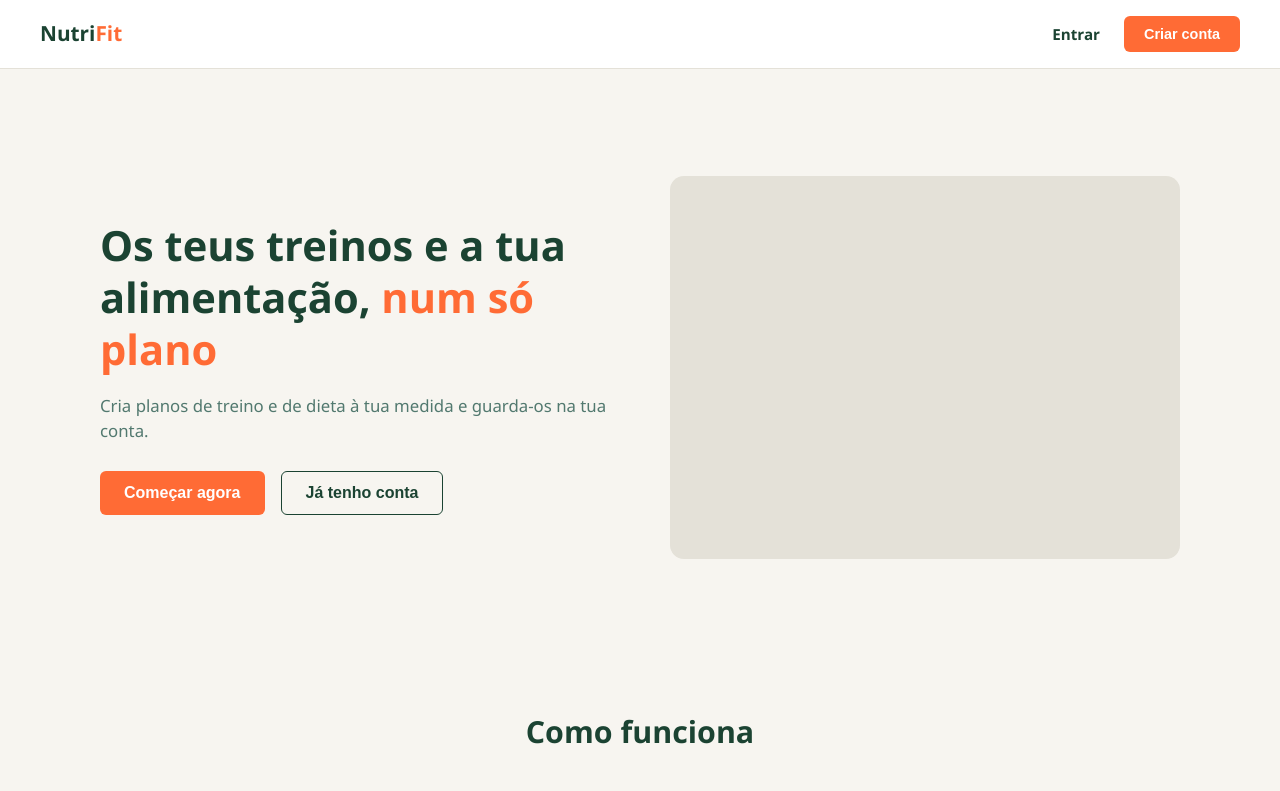
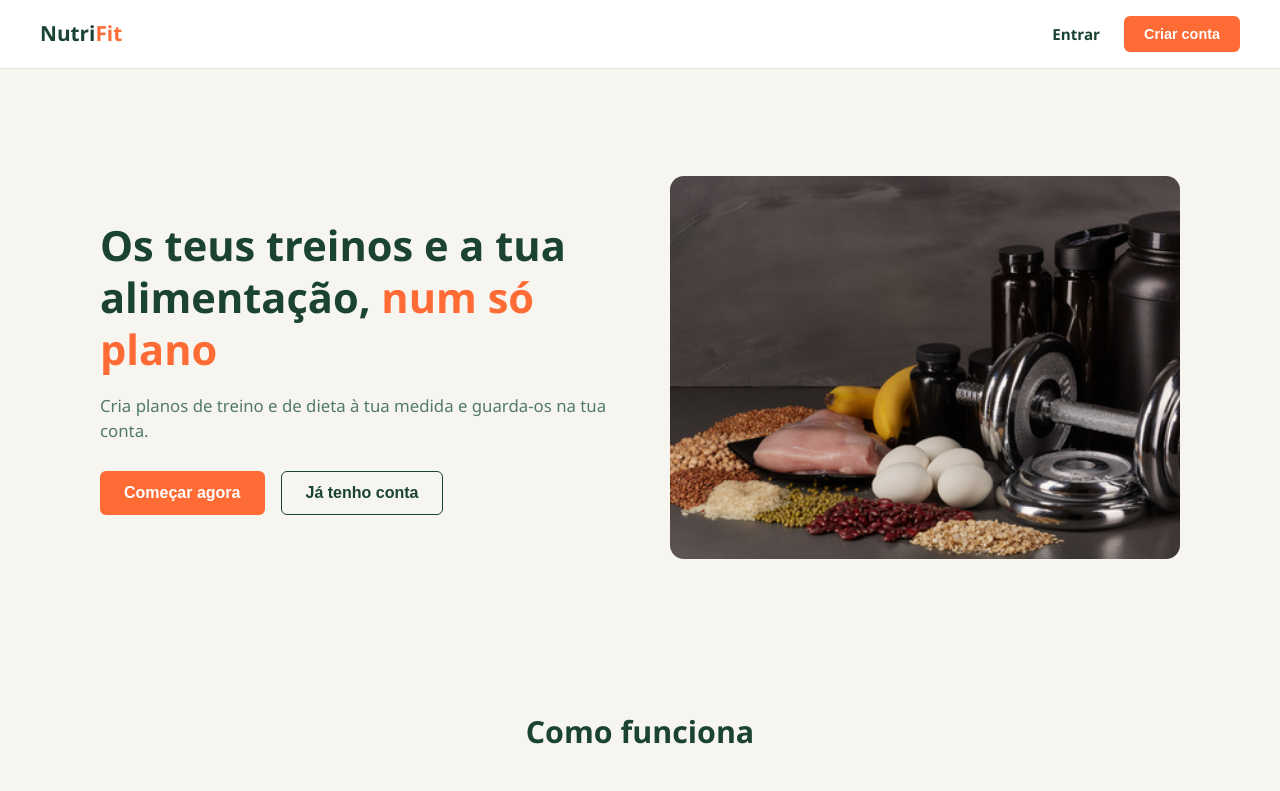
Before and after one commit to diogocorreia35/planogymnutri-web, a plain HTML site: page index.html in a window 1280 px wide. Shown: the top 791 px of the page. Drawn offline with Linux system fonts and the light colour scheme.

Commit message:
teste index

```diff
--- a/style.css
+++ b/style.css
@@ -137,7 +137,7 @@ header {
   border-radius: 14px;
   background-color: #E4E1D8;
   /* Substitui pela tua foto (ex: pessoa a treinar / comida saudável) */
-  background-image: url('images/hero-wallpaper.jpg');
+  background-image: url(imagens/98085038-nutrição-esportiva-suplementos-alimentos-saudáveis-e-halteres-em-um-fundo-preto-fitness.jpg);
   background-size: cover;
   background-position: center;
 }
```
Also changed, not shown: imagens/98085038-nutrição-esportiva-suplementos-alimentos-saudáveis-e-halteres-em-um-fundo-preto-fitness.jpg (added), 1 other file.
